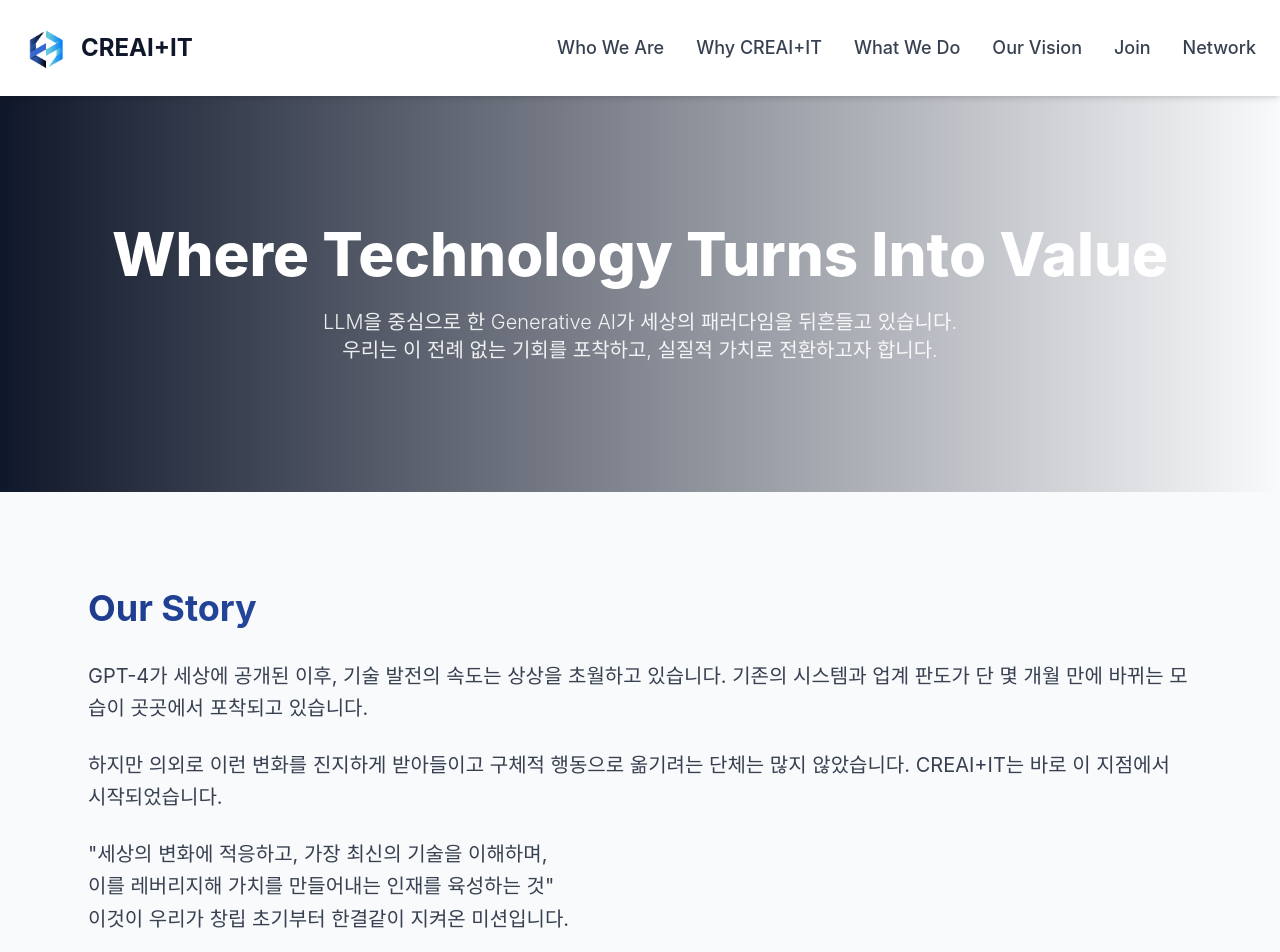
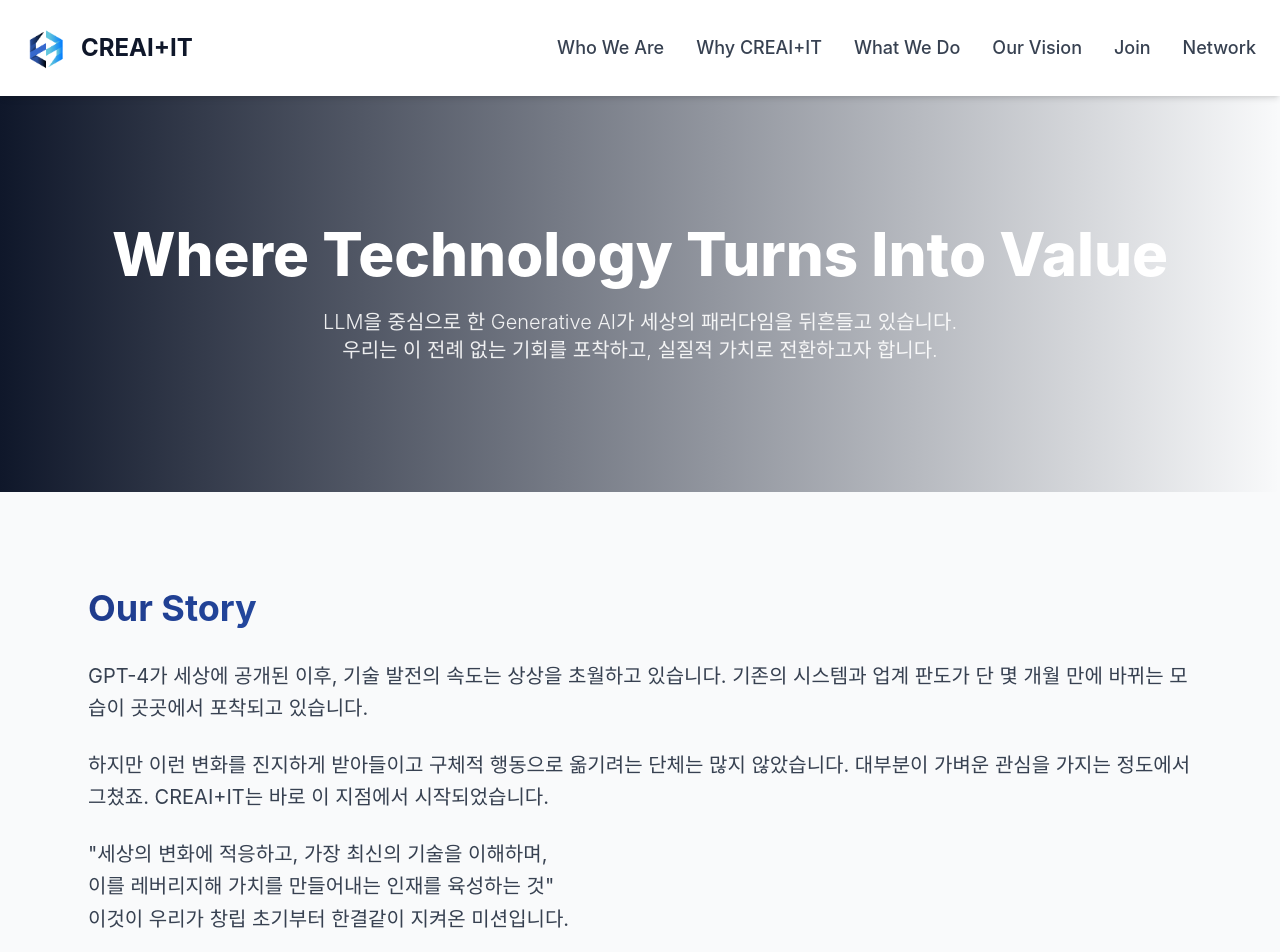
Before and after one commit to AInosjm/creai-it-webpage, a Next.js app: page /about in a window 1280 px wide. Shown: the top 952 px of the page. Built offline with nearby package versions, Linux system fonts and the light colour scheme.

Commit message:
webpage updated

```diff
--- a/app/about/page.js
+++ b/app/about/page.js
@@ -22,7 +22,7 @@ export default function AboutPage() {
               기존의 시스템과 업계 판도가 단 몇 개월 만에 바뀌는 모습이 곳곳에서 포착되고 있습니다.
             </p>
             <p>
-              하지만 의외로 이런 변화를 진지하게 받아들이고 구체적 행동으로 옮기려는 단체는 많지 않았습니다.
+              하지만 이런 변화를 진지하게 받아들이고 구체적 행동으로 옮기려는 단체는 많지 않았습니다. 대부분이 가벼운 관심을 가지는 정도에서 그쳤죠.
               CREAI+IT는 바로 이 지점에서 시작되었습니다.
             </p>
             <p>
```
